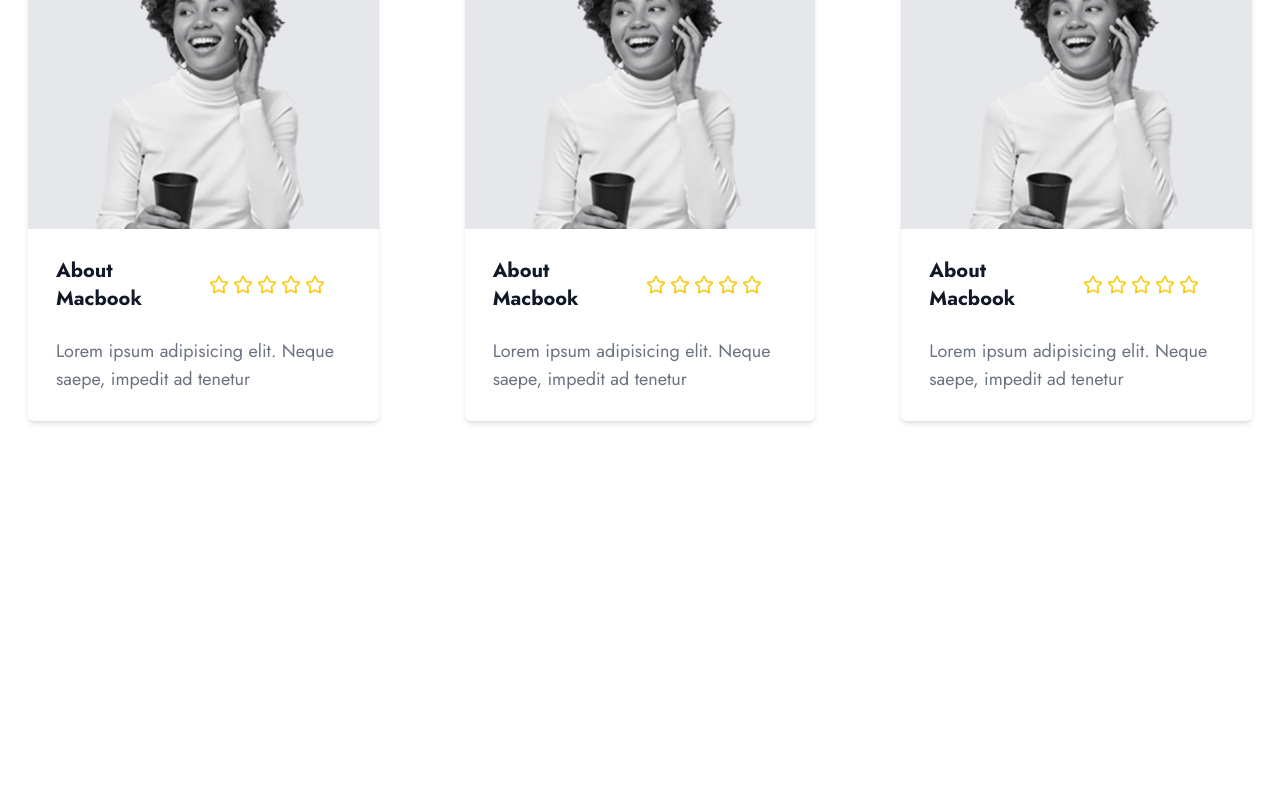
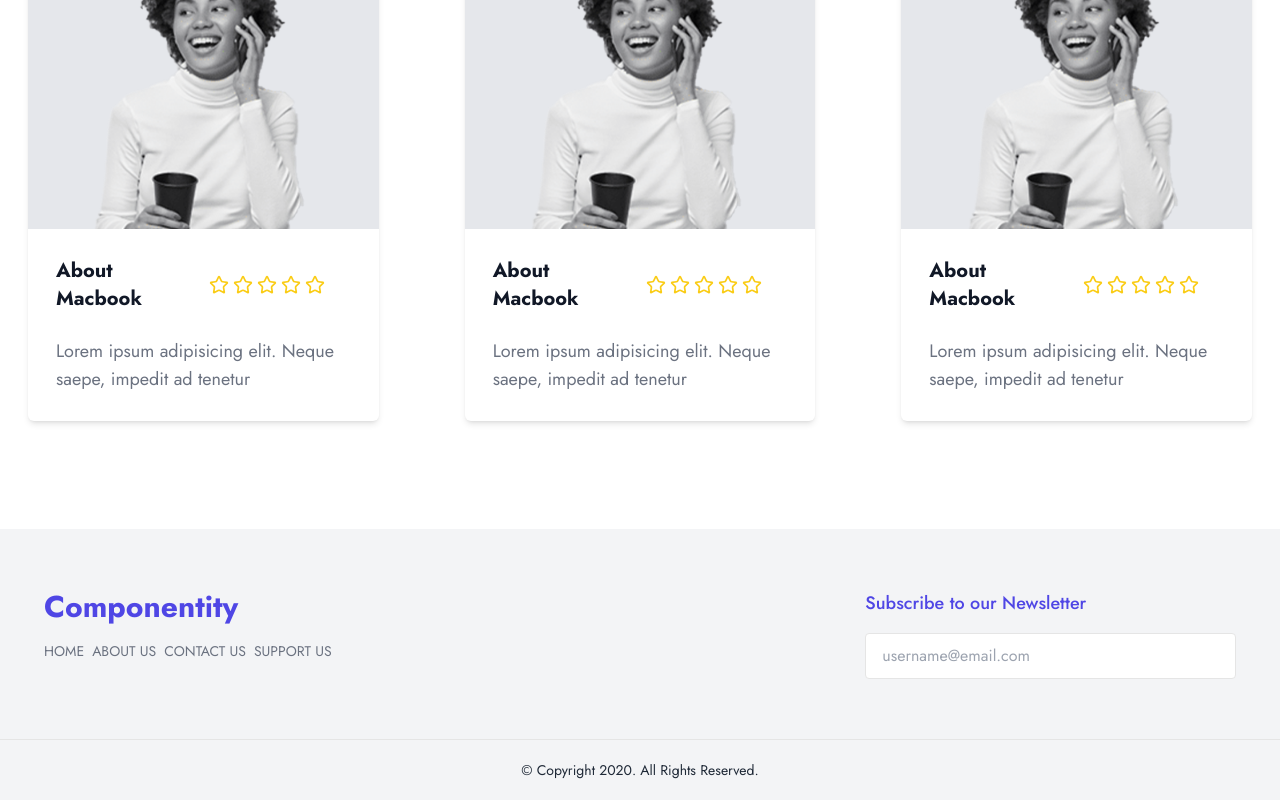
Before and after one commit to Taranjeet05/coffee-shop-app-, a Next.js app: page / in a window 1280 px wide. Shown: the part 4676-5476 px from the top of the page. Before the commit the page ends 5205 px from the top, so only its background shows below. Built offline with nearby package versions, Linux system fonts and the light colour scheme.

Commit message:
Create Footer component and add basic footer code from tailwindflex.com

```diff
--- /dev/null
+++ b/app/_components/Footer.jsx
@@ -0,0 +1,34 @@
+const Footer = () => {
+  return (
+    <>
+      <div className="bg-gray-100">
+        <div className="max-w-screen-xl py-10 px-4 sm:px-6 text-gray-800 sm:flex justify-between mx-auto">
+          <div className="p-5 sm:w-8/12">
+            <h3 className="font-bold text-3xl text-indigo-600 mb-4">Componentity</h3>
+            <div className="flex text-gray-500 uppercase text-sm">
+              <a href="#" className="mr-2 hover:text-indigo-600">Home</a>
+              <a href="#" className="mr-2 hover:text-indigo-600">About Us</a>
+              <a href="#" className="mr-2 hover:text-indigo-600">Contact Us</a>
+              <a href="#" className="mr-2 hover:text-indigo-600">Support Us</a>
+            </div>
+          </div>
+          <div className="p-5 sm:w-4/12">
+            <h3 className="font-medium text-lg text-indigo-600 mb-4">Subscribe to our Newsletter</h3>
+            <form className="mt-4">
+              <input
+                className="border rounded w-full px-4 py-3 text-gray-700 leading-tight focus:outline-none focus:shadow-outline"
+                type="email"
+                placeholder="username@email.com"
+              />
+            </form>
+          </div>
+        </div>
+        <div className="flex py-5 m-auto text-gray-800 text-sm flex-col items-center border-t max-w-screen-xl">
+          <p>© Copyright 2020. All Rights Reserved.</p>
+        </div>
+      </div>
+    </>
+  );
+}
+
+export default Footer;
--- a/app/page.js
+++ b/app/page.js
@@ -1,5 +1,6 @@
 import Banner from "./_components/Banner";
 import Explore from "./_components/Explore";
+import Footer from "./_components/Footer";
 import Header from "./_components/Header";
 import InstantCoffee from "./_components/InstantCoffee";
 import OrderCoffee from "./_components/OrderCoffee";
@@ -16,6 +17,7 @@
         <SellingCoffee />
         <InstantCoffee />
         <Testimonial />
+        <Footer />
       </>
   );
 }
```
